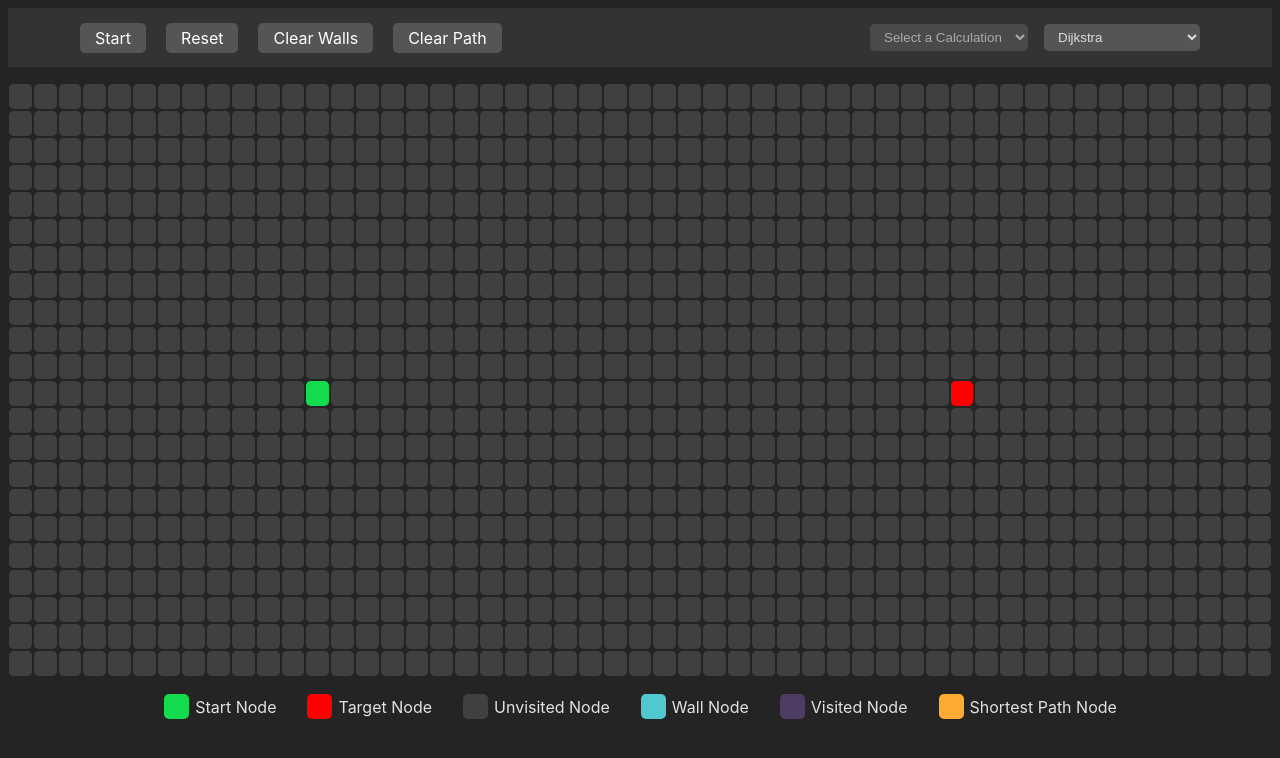
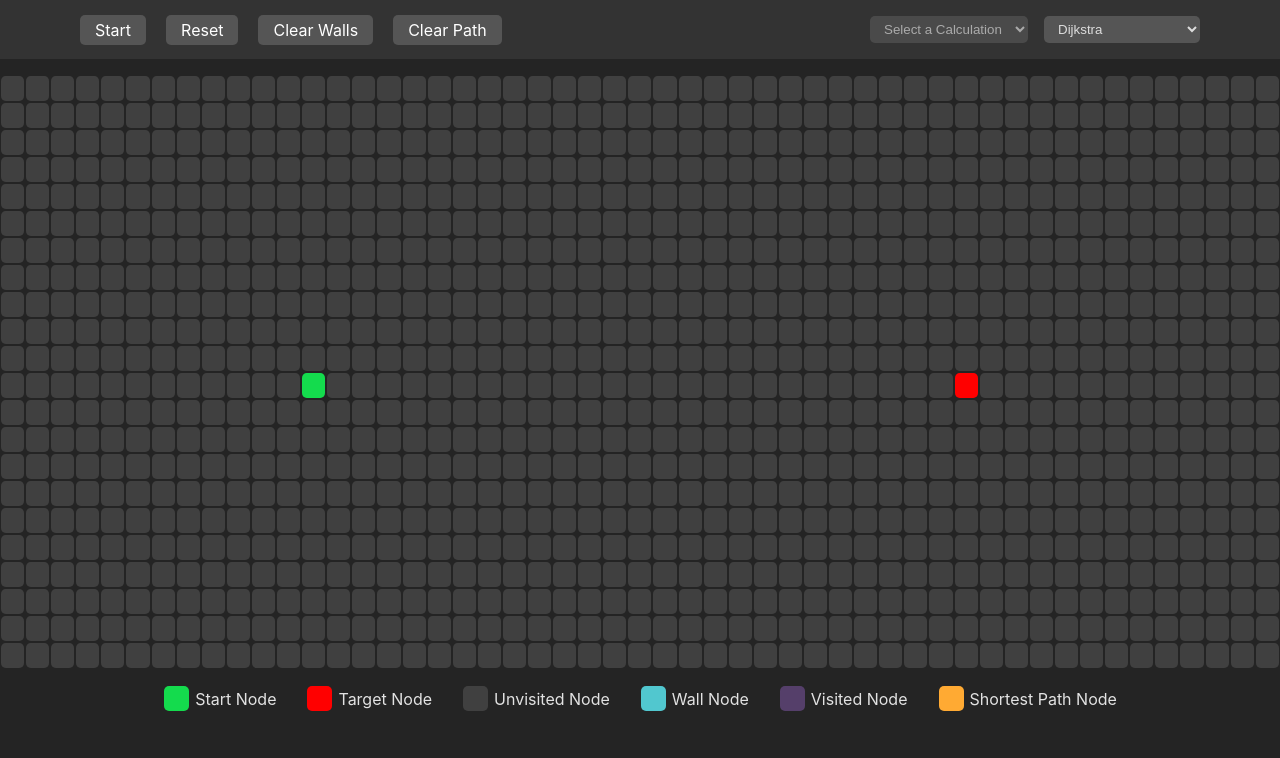
Before and after one commit to Gunnar50/pathfinding-visualiser-ts, a React (Vite) app: page / in a window 1280 px wide. Shown: the top 758 px of the page. Built offline with nearby package versions, Linux system fonts and the light colour scheme.

Commit message:
added body

```diff
--- a/src/index.css
+++ b/src/index.css
@@ -19,5 +19,10 @@
 	--clr-visited-node: hsla(188, 100%, 43%, 0.75);
 	--clr-visited-start: hsla(210, 100%, 50%, 0.75);
 	--clr-visited-mid: hsla(270, 53%, 44%, 0.746);
-	--clr-visited-end: hsla(270, 31%, 50%, 0.478);
+	--clr-visited-end: hsla(270, 31%, 50%, 0.536);
 }
+
+body {
+	margin: 0;
+	user-select: none;
+}
```
